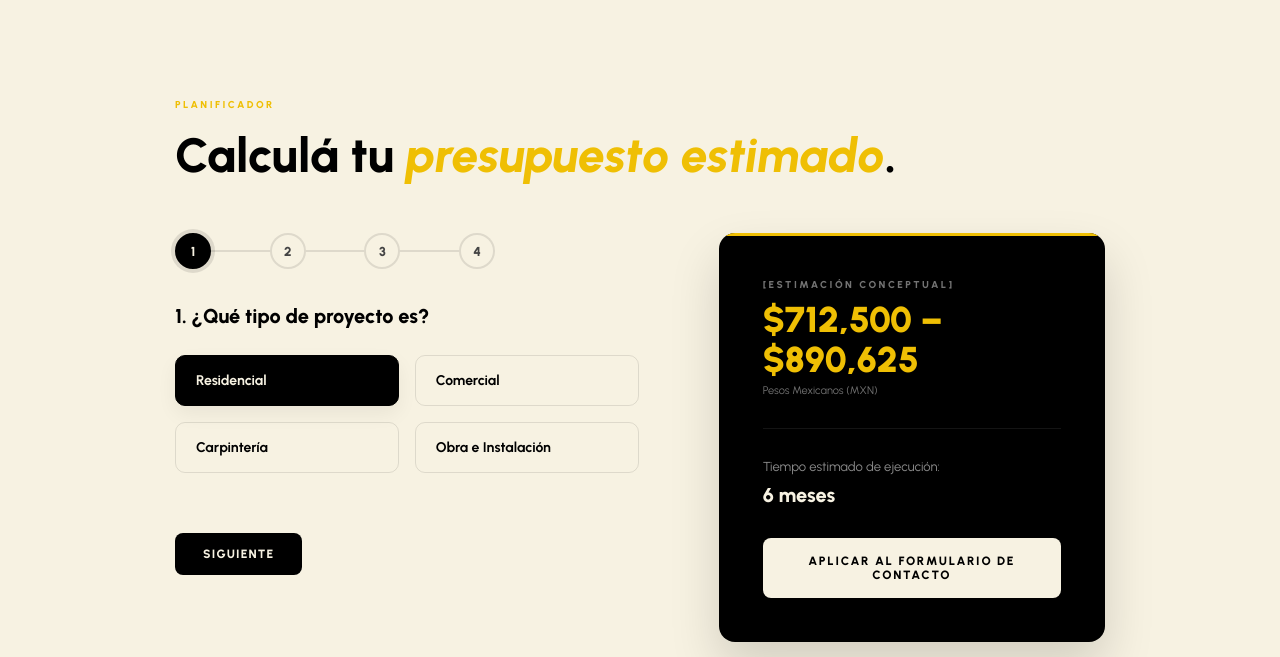
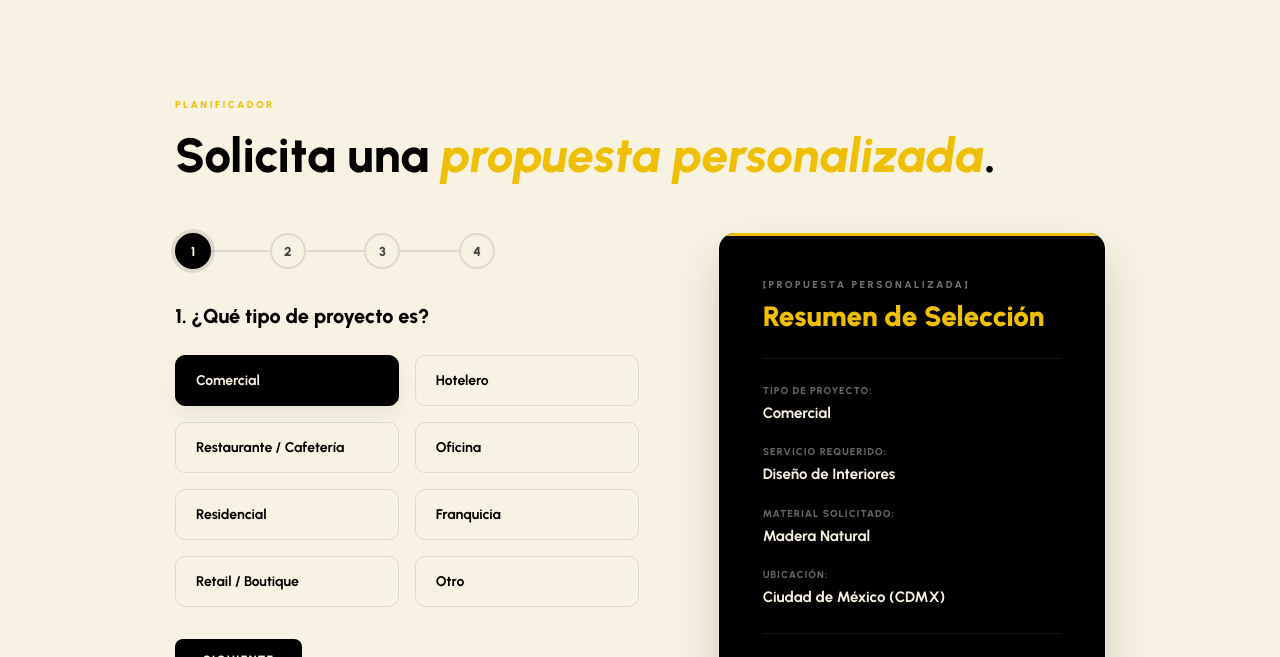
Before and after one commit to LucaFront-End/studio-cab-2, a React (Vite) app: page /contacto in a window 1280 px wide. Shown: the part 1120-1777 px from the top of the page. Built offline with nearby package versions, Linux system fonts and the light colour scheme; a web font is replaced by a local one.

Commit message:
feat: redesign ContactPage planner into dynamic personalized proposal form

```diff
--- a/src/pages/ContactPage.css
+++ b/src/pages/ContactPage.css
@@ -288,43 +288,73 @@
   margin-bottom: 8px;
 }
 
-.cp-result-price {
-  font-size: clamp(24px, 4vw, 36px);
+.cp-result-summary-title {
+  font-size: clamp(20px, 3.5vw, 28px);
   font-weight: 900;
   color: var(--colors--theme-orange);
   display: block;
-  line-height: 1.1;
-}
-
-.cp-result-currency {
-  font-size: 11px;
-  color: rgba(255,255,255,0.45);
-  display: block;
-  margin-top: 4px;
+  line-height: 1.2;
 }
 
 .cp-result-divider {
   height: 1px;
   background: rgba(255,255,255,0.08);
-  margin: 28px 0;
+  margin: 24px 0;
 }
 
-.cp-result-row {
+.cp-result-summary-list {
+  display: flex;
+  flex-direction: column;
+  gap: 20px;
+}
+
+.cp-summary-item {
   display: flex;
   flex-direction: column;
   gap: 4px;
-  margin-bottom: 28px;
 }
 
-.cp-row-lbl {
-  font-size: 13px;
-  color: rgba(255,255,255,0.55);
+.cp-summary-lbl {
+  font-size: 10px;
+  text-transform: uppercase;
+  letter-spacing: 0.1em;
+  color: rgba(255, 255, 255, 0.4);
+  font-weight: 800;
 }
 
-.cp-row-val {
-  font-size: 20px;
-  font-weight: 800;
+.cp-summary-val {
+  font-size: 15px;
+  font-weight: 700;
   color: var(--colors--theme-white);
+}
+
+.cp-planner-custom-input-wrapper {
+  margin-top: 20px;
+  animation: cpFadeIn 0.3s ease-out forwards;
+}
+
+.cp-planner-custom-input {
+  width: 100%;
+  padding: 16px 20px;
+  border: 1px solid var(--color-border);
+  border-radius: 10px;
+  background: transparent;
+  color: var(--colors--theme-black);
+  font-size: 14px;
+  font-weight: 600;
+  outline: none;
+  font-family: var(--font-family);
+  transition: all 0.3s cubic-bezier(0.25, 1, 0.5, 1);
+}
+
+.cp-planner-custom-input:focus {
+  border-color: var(--colors--theme-orange);
+  box-shadow: 0 0 0 3px color-mix(in srgb, var(--colors--theme-orange) 20%, transparent);
+}
+
+@keyframes cpFadeIn {
+  from { opacity: 0; transform: translateY(5px); }
+  to { opacity: 1; transform: translateY(0); }
 }
 
 .cp-result-apply-btn {
--- a/src/pages/ContactPage.jsx
+++ b/src/pages/ContactPage.jsx
@@ -9,6 +9,41 @@ const faqs = [
   { q: '¿Cuál es la inversión mínima?', a: 'Proyectos de carpintería desde $80,000 MXN. Interiorismo residencial desde $250,000 MXN. Diseño comercial desde $400,000 MXN. Todo incluye renders, planos y fabricación.' },
   { q: '¿Ofrecen financiamiento?', a: 'Sí, manejamos esquemas de pago a 3 o 6 meses sin intereses para proyectos mayores a $200,000 MXN.' },
 ];
+
+const projectTypeLabels = {
+  comercial: 'Comercial',
+  hotelero: 'Hotelero',
+  restaurante: 'Restaurante / Cafetería',
+  oficina: 'Oficina',
+  residencial: 'Residencial',
+  franquicia: 'Franquicia',
+  retail: 'Retail / Boutique',
+  otro: 'Otro'
+};
+
+const serviceLabels = {
+  diseño_interiores: 'Diseño de Interiores',
+  carpinteria_mobiliario: 'Carpintería y Mobiliario sobre Diseño',
+  produccion_mobiliario: 'Producción de Mobiliario',
+  instalacion: 'Instalación',
+  remodelacion: 'Remodelación',
+  proyecto_integral: 'Proyecto Integral',
+  asesoria: 'Asesoría'
+};
+
+const materialLabels = {
+  madera_natural: 'Madera Natural',
+  mdf: 'MDF',
+  aglomerado: 'Aglomerado',
+  mdf_chapa: 'MDF con Chapa',
+  madera_maciza: 'Madera Maciza',
+  otro: 'Otro'
+};
+
+const locationLabels = {
+  cdmx: 'Ciudad de México (CDMX)',
+  fuera: 'Fuera de CDMX (Interior)'
+};
 
 export default function ContactPage() {
   const [heroRef, heroVis] = useInView({ threshold: 0.1 });
@@ -24,9 +59,10 @@ export default function ContactPage() {
 
   /* Project Planner / Calculator State (NUEVA) */
   const [plannerStep, setPlannerStep] = useState(1);
-  const [plannerType, setPlannerType] = useState('residencial');
-  const [plannerArea, setPlannerArea] = useState(75);
-  const [plannerQuality, setPlannerQuality] = useState('premium');
+  const [plannerType, setPlannerType] = useState('comercial');
+  const [plannerService, setPlannerService] = useState('diseño_interiores');
+  const [plannerMaterial, setPlannerMaterial] = useState('madera_natural');
+  const [plannerCustomMaterial, setPlannerCustomMaterial] = useState('');
   const [plannerLocation, setPlannerLocation] = useState('cdmx');
 
   const handleChange = (e) => {
@@ -38,43 +74,24 @@ export default function ContactPage() {
     if (!formData[field]) setFocused(prev => ({ ...prev, [field]: false }));
   };
 
-  // Calculator Result
-  const calculatePlannerResult = () => {
-    let pricePerM2;
-    let timeLabel;
+  const applyPlannerToForm = () => {
+    const selectedType = projectTypeLabels[plannerType] || plannerType;
+    const selectedService = serviceLabels[plannerService] || plannerService;
+    const selectedMaterial = plannerMaterial === 'otro'
+      ? `Otro: ${plannerCustomMaterial || 'No especificado'}`
+      : (materialLabels[plannerMaterial] || plannerMaterial);
+    const selectedLocation = locationLabels[plannerLocation] || plannerLocation;
 
-    if (plannerType === 'comercial') {
-      pricePerM2 = plannerQuality === 'standard' ? 4200 : plannerQuality === 'premium' ? 7500 : 13000;
-      timeLabel = plannerQuality === 'standard' ? '3 meses' : plannerQuality === 'premium' ? '5 meses' : '8 meses';
-    } else if (plannerType === 'residencial') {
-      pricePerM2 = plannerQuality === 'standard' ? 5500 : plannerQuality === 'premium' ? 9500 : 16000;
-      timeLabel = plannerQuality === 'standard' ? '4 meses' : plannerQuality === 'premium' ? '6 meses' : '9 meses';
-    } else if (plannerType === 'carpinteria') {
-      pricePerM2 = plannerQuality === 'standard' ? 8500 : plannerQuality === 'premium' ? 16000 : 27000;
-      timeLabel = plannerQuality === 'standard' ? '6 semanas' : plannerQuality === 'premium' ? '10 semanas' : '16 semanas';
-    } else { // produccion
-      pricePerM2 = plannerQuality === 'standard' ? 3200 : plannerQuality === 'premium' ? 6000 : 10000;
-      timeLabel = plannerQuality === 'standard' ? '3 meses' : plannerQuality === 'premium' ? '5 meses' : '7 meses';
-    }
+    let formService = 'otro';
+    if (plannerType === 'residencial') formService = 'residencial';
+    else if (['comercial', 'retail', 'oficina', 'restaurante', 'hotelero', 'franquicia'].includes(plannerType)) formService = 'comercial';
+    else if (plannerService === 'carpinteria_mobiliario' || plannerService === 'produccion_mobiliario') formService = 'carpinteria';
+    else if (plannerService === 'instalacion') formService = 'produccion';
 
-    let multiplier = plannerLocation === 'fuera' ? 1.15 : 1.0;
-    const minBudget = Math.round(plannerArea * pricePerM2 * multiplier);
-    const maxBudget = Math.round(minBudget * 1.25);
-
-    return {
-      min: minBudget.toLocaleString('es-MX', { style: 'currency', currency: 'MXN', maximumFractionDigits: 0 }),
-      max: maxBudget.toLocaleString('es-MX', { style: 'currency', currency: 'MXN', maximumFractionDigits: 0 }),
-      time: timeLabel
-    };
-  };
-
-  const plannerResult = calculatePlannerResult();
-
-  const applyPlannerToForm = () => {
     setFormData(prev => ({
       ...prev,
-      service: plannerType,
-      message: `Hola Studio CAB. Estuve usando su planificador de proyectos. Mi espacio es de ${plannerArea}m² en ${plannerLocation === 'cdmx' ? 'CDMX' : 'fuera de CDMX'}, con nivel de acabados ${plannerQuality === 'standard' ? 'Estándar' : plannerQuality === 'premium' ? 'Premium' : 'Colección de Autor'}. El presupuesto estimado fue de ${plannerResult.min} - ${plannerResult.max}. Me gustaría agendar una llamada.`
+      service: formService,
+      message: `Hola Studio CAB. He configurado mi propuesta personalizada:\n- Tipo de Proyecto: ${selectedType}\n- Servicio Necesitado: ${selectedService}\n- Material Solicitado: ${selectedMaterial}\n- Ubicación: ${selectedLocation}\n\nMe gustaría recibir más información.`
     }));
 
     // Auto-focus service input
@@ -194,7 +211,7 @@ export default function ContactPage() {
       <section className="cp-planner-section" ref={plannerRef}>
         <div className="container-default">
           <span className={`section-eyebrow ${plannerVis ? 'in-view' : ''}`}>Planificador</span>
-          <h2 className={`section-heading ${plannerVis ? 'in-view' : ''}`}>Calculá tu <em>presupuesto estimado</em>.</h2>
+          <h2 className={`section-heading ${plannerVis ? 'in-view' : ''}`}>Solicita una <em>propuesta personalizada</em>.</h2>
 
           <div className={`cp-planner-container ${plannerVis ? 'in-view' : ''}`}>
             <div className="cp-planner-steps-box">
@@ -216,10 +233,14 @@ export default function ContactPage() {
                     <h4>1. ¿Qué tipo de proyecto es?</h4>
                     <div className="cp-planner-options">
                       {[
+                        { id: 'comercial', label: 'Comercial' },
+                        { id: 'hotelero', label: 'Hotelero' },
+                        { id: 'restaurante', label: 'Restaurante / Cafetería' },
+                        { id: 'oficina', label: 'Oficina' },
                         { id: 'residencial', label: 'Residencial' },
-                        { id: 'comercial', label: 'Comercial' },
-                        { id: 'carpinteria', label: 'Carpintería' },
-                        { id: 'produccion', label: 'Obra e Instalación' }
+                        { id: 'franquicia', label: 'Franquicia' },
+                        { id: 'retail', label: 'Retail / Boutique' },
+                        { id: 'otro', label: 'Otro' }
                       ].map(opt => (
                         <button
                           key={opt.id}
@@ -235,43 +256,61 @@ export default function ContactPage() {
 
                 {plannerStep === 2 && (
                   <div className="cp-planner-tab">
-                    <h4>2. ¿Cuántos metros cuadrados (m²)?</h4>
-                    <div className="cp-planner-range">
-                      <div className="cp-range-labels">
-                        <label>Área del espacio:</label>
-                        <span className="cp-range-val">{plannerArea} m²</span>
-                      </div>
-                      <input
-                        type="range"
-                        min="10"
-                        max="500"
-                        step="5"
-                        value={plannerArea}
-                        onChange={(e) => setPlannerArea(parseInt(e.target.value))}
-                        className="cp-range-slider"
-                      />
+                    <h4>2. ¿Qué servicio necesitas?</h4>
+                    <div className="cp-planner-options">
+                      {[
+                        { id: 'diseño_interiores', label: 'Diseño de Interiores' },
+                        { id: 'carpinteria_mobiliario', label: 'Carpintería y Mobiliario sobre Diseño' },
+                        { id: 'produccion_mobiliario', label: 'Producción de Mobiliario' },
+                        { id: 'instalacion', label: 'Instalación' },
+                        { id: 'remodelacion', label: 'Remodelación' },
+                        { id: 'proyecto_integral', label: 'Proyecto Integral' },
+                        { id: 'asesoria', label: 'Asesoría' }
+                      ].map(opt => (
+                        <button
+                          key={opt.id}
+                          className={`cp-planner-opt-btn ${plannerService === opt.id ? 'active' : ''}`}
+                          onClick={() => setPlannerService(opt.id)}
+                        >
+                          {opt.label}
+                        </button>
+                      ))}
                     </div>
                   </div>
                 )}
 
                 {plannerStep === 3 && (
                   <div className="cp-planner-tab">
-                    <h4>3. ¿Qué nivel de acabados preferís?</h4>
+                    <h4>3. ¿Qué tipo de material estás buscando?</h4>
                     <div className="cp-planner-options">
                       {[
-                        { id: 'standard', label: 'Estándar' },
-                        { id: 'premium', label: 'Premium' },
-                        { id: 'coleccion', label: 'Colección de Autor' }
+                        { id: 'madera_natural', label: 'Madera Natural' },
+                        { id: 'mdf', label: 'MDF' },
+                        { id: 'aglomerado', label: 'Aglomerado' },
+                        { id: 'mdf_chapa', label: 'MDF con Chapa' },
+                        { id: 'madera_maciza', label: 'Madera Maciza' },
+                        { id: 'otro', label: 'Otro' }
                       ].map(opt => (
                         <button
                           key={opt.id}
-                          className={`cp-planner-opt-btn ${plannerQuality === opt.id ? 'active' : ''}`}
-                          onClick={() => setPlannerQuality(opt.id)}
+                          className={`cp-planner-opt-btn ${plannerMaterial === opt.id ? 'active' : ''}`}
+                          onClick={() => setPlannerMaterial(opt.id)}
                         >
                           {opt.label}
                         </button>
                       ))}
                     </div>
+                    {plannerMaterial === 'otro' && (
+                      <div className="cp-planner-custom-input-wrapper">
+                        <input
+                          type="text"
+                          placeholder="Especificá el material que buscás..."
+                          value={plannerCustomMaterial}
+                          onChange={(e) => setPlannerCustomMaterial(e.target.value)}
+                          className="cp-planner-custom-input"
+                        />
+                      </div>
+                    )}
                   </div>
                 )}
 
@@ -310,16 +349,36 @@ export default function ContactPage() {
 
             <div className="cp-planner-result-box">
               <div className="cp-planner-result-card">
-                <span className="cp-result-lbl">[ESTIMACIÓN CONCEPTUAL]</span>
-                <h3 className="cp-result-price">{plannerResult.min} – {plannerResult.max}</h3>
-                <span className="cp-result-currency">Pesos Mexicanos (MXN)</span>
+                <span className="cp-result-lbl">[PROPUESTA PERSONALIZADA]</span>
+                <h3 className="cp-result-summary-title">Resumen de Selección</h3>
 
                 <div className="cp-result-divider" />
 
-                <div className="cp-result-row">
-                  <span className="cp-row-lbl">Tiempo estimado de ejecución:</span>
-                  <span className="cp-row-val">{plannerResult.time}</span>
+                <div className="cp-result-summary-list">
+                  <div className="cp-summary-item">
+                    <span className="cp-summary-lbl">Tipo de Proyecto:</span>
+                    <span className="cp-summary-val">{projectTypeLabels[plannerType] || 'No seleccionado'}</span>
+                  </div>
+                  <div className="cp-summary-item">
+                    <span className="cp-summary-lbl">Servicio Requerido:</span>
+                    <span className="cp-summary-val">{serviceLabels[plannerService] || 'No seleccionado'}</span>
+                  </div>
+                  <div className="cp-summary-item">
+                    <span className="cp-summary-lbl">Material Solicitado:</span>
+                    <span className="cp-summary-val">
+                      {plannerMaterial === 'otro'
+                        ? (plannerCustomMaterial ? `Otro: ${plannerCustomMaterial}` : 'Otro (Sin especificar)')
+                        : (materialLabels[plannerMaterial] || 'No seleccionado')
+                      }
+                    </span>
+                  </div>
+                  <div className="cp-summary-item">
+                    <span className="cp-summary-lbl">Ubicación:</span>
+                    <span className="cp-summary-val">{locationLabels[plannerLocation] || 'No seleccionado'}</span>
+                  </div>
                 </div>
+
+                <div className="cp-result-divider" />
 
                 <button className="cp-result-apply-btn" onClick={applyPlannerToForm}>
                   Aplicar al Formulario de Contacto
```
